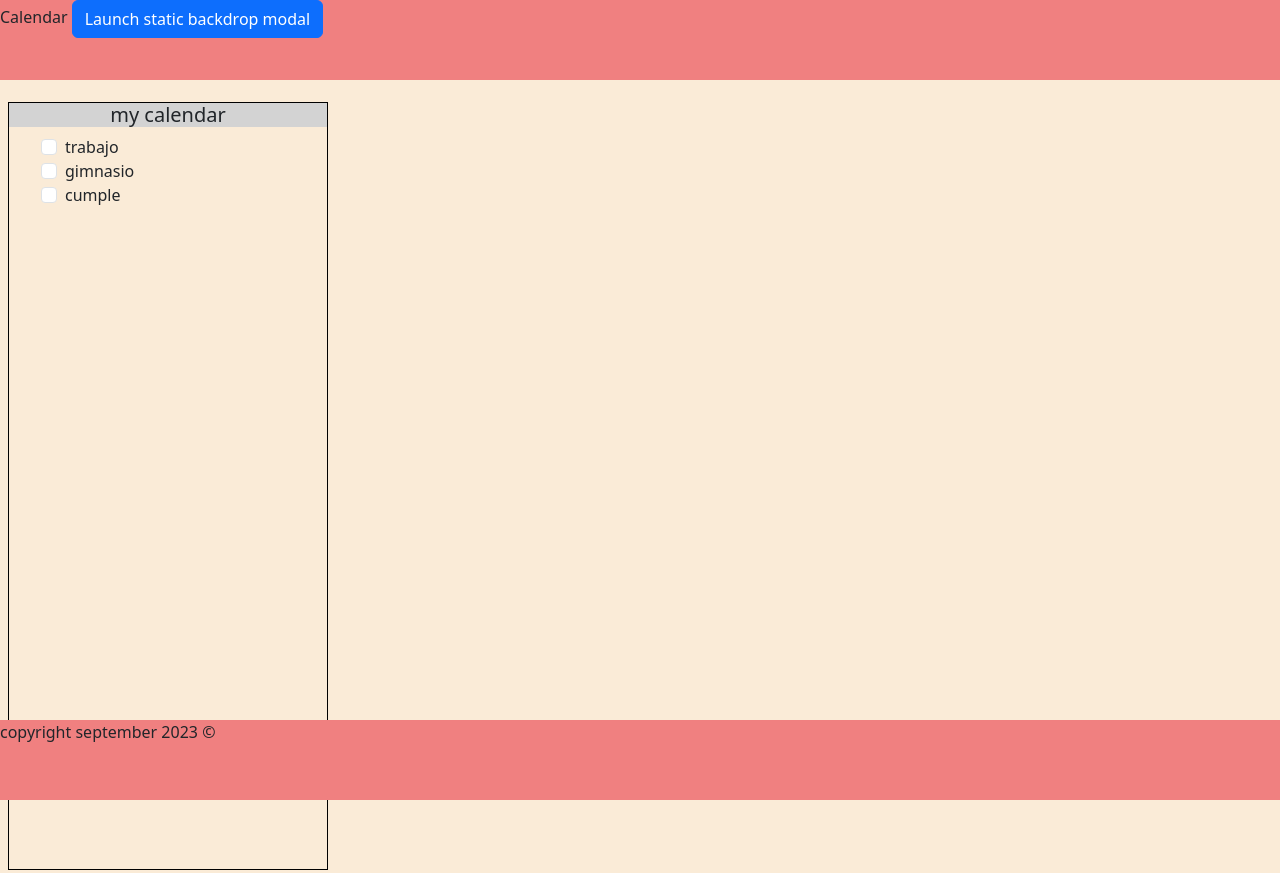
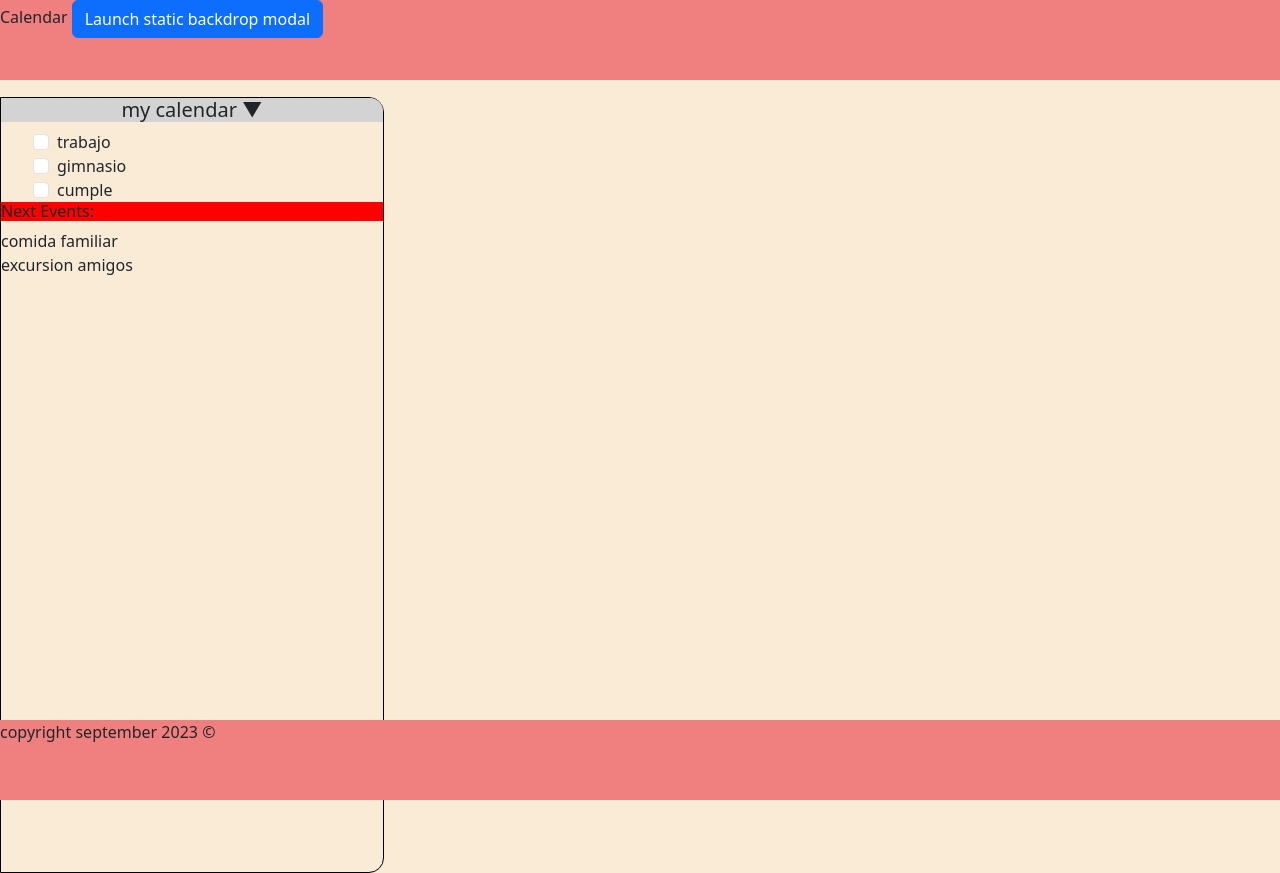
Before and after one commit to ebroto7/Assembler-Calendar, a website with bundled scripts: page src/index.html in a window 1280 px wide. Built offline with nearby package versions, Linux system fonts and the light colour scheme; files whose address does not match are found by name.

Commit message:
(add)Next events and a few styles

```diff
--- a/src/index.html
+++ b/src/index.html
@@ -18,7 +18,7 @@
             Launch static backdrop modal
           </button>
           <aside id="aside">
-            <h5>my calendar</h5> <!--dropdown boostrap-->
+            <h5>my calendar &#9660;</h5> <!--dropdown boostrap-->
           </aside>
           <!-- Modal -->
           <div class="modal fade" id="CreateEvent_Modal" data-bs-backdrop="static" data-bs-keyboard="false" tabindex="-1" aria-labelledby="staticBackdropLabel" aria-hidden="true">
--- a/src/index.ts
+++ b/src/index.ts
@@ -3,9 +3,10 @@ const createArray = ["trabajo", "gimnasio", "cumple"];
 
 
 
+const checkboxCalendar = document.createElement("div");
+
 function createCheckboxCalendar (){
 
-    const checkboxCalendar = document.createElement("div");
 
     asideBar!.appendChild(checkboxCalendar);
 
@@ -45,3 +46,28 @@ function createCheckboxCalendar (){
 
 
 createCheckboxCalendar();
+
+function nextEvents(){
+    const titleNE = document.createElement("h6");
+    titleNE.setAttribute("id", "titleNE")
+    titleNE.innerHTML=" Next Events:";
+    asideBar!.appendChild(titleNE);
+    titleNE.style.backgroundColor = "red";
+
+
+    const createEvent = ["comida familiar","excursion amigos"];
+
+    createEvent.forEach((element)=>{
+        const listEvent = document.createElement("ul");
+        listEvent.classList.add('list-group');
+        listEvent.textContent= `${element}`;
+        asideBar?.appendChild(listEvent);
+
+
+
+     })
+
+
+
+}
+nextEvents();
--- a/src/style.css
+++ b/src/style.css
@@ -16,16 +16,19 @@ body {
     height: 10%;
 }
 aside{
-    margin-top: 4em;
-    margin-left: .5em;
-    height:48em;
-    width:25%;
+    margin-top: 3.7em;
+
+    height:48.5em;
+    width:30%;
     border:1px solid black;
+    border-radius: 0px 15px 15px 0px;
+
 }
 .calendarContainer, .selectCalendarContainer{
    margin-top:  5em;
 }
 h5{
+    border-radius:0px 13px 0px 0px;
     text-align: center;
     background-color: lightgray;
 }
```
Also changed, not shown: dist/index.js.
